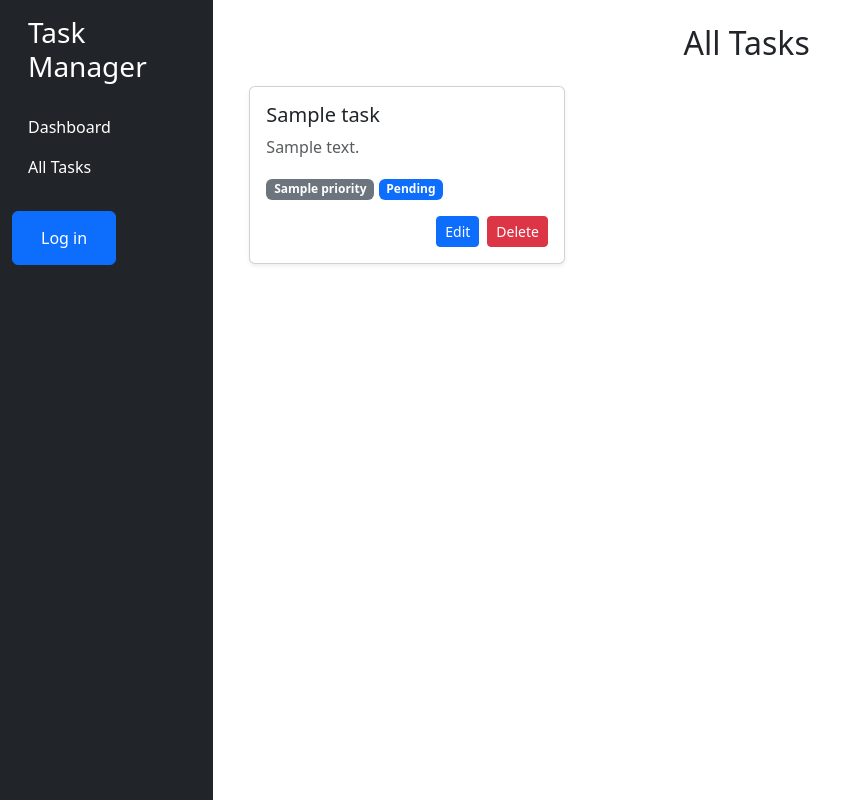
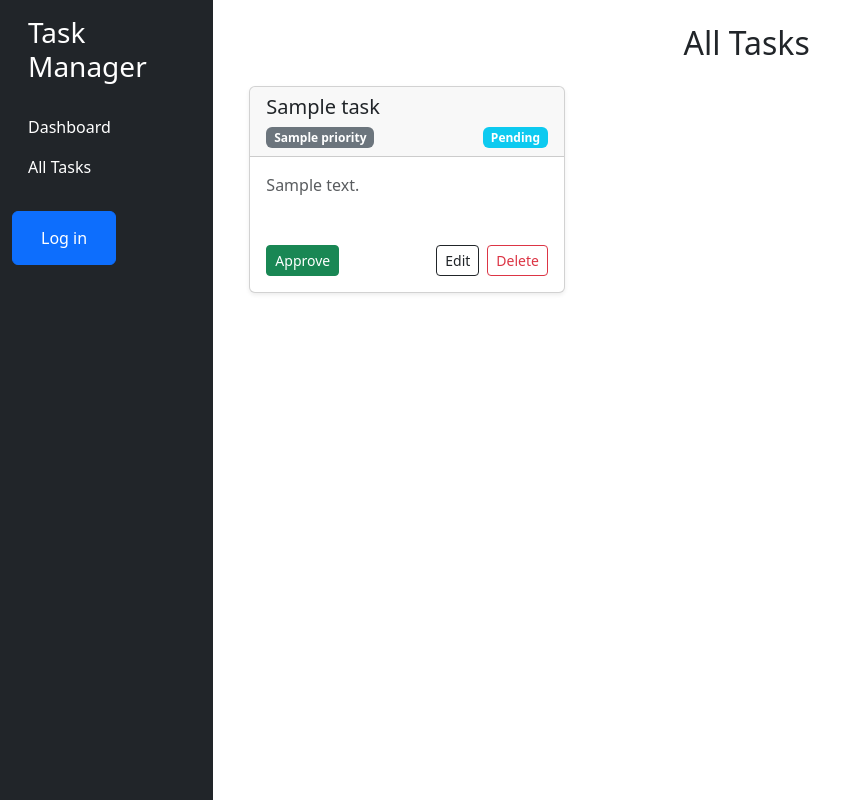
Before and after one commit to omerlenko/it-task-manager, a Django app: template templates/task_manager/task_list.html in a window 1280 px wide. Shown: the whole page, without its empty margins (0-860 px from the left). Run offline with Django 5.2, Linux system fonts and the light colour scheme; the template is opened without the code that fills it: most values are stand-ins (such as "Sample title", 1, 10 or a date in 2020).

Commit message:
chage buttons and badges placement and colors on task cards

```diff
--- a/templates/task_manager/task_list.html
+++ b/templates/task_manager/task_list.html
@@ -9,31 +9,40 @@
         {% for task in task_list %}
           <div class="col-md-6 col-lg-4">
             <div class="card shadow-sm mb-4">
-              <div class="card-body">
-                <h5 class="card-title">
+              <div class="card-header">
+                <h5>
                   <a href="{% url "task_manager:task-detail" pk=task.id %}" class="text-decoration-none text-dark">
                     {{ task.name }}
                   </a>
                 </h5>
-                <p class="card-text text-muted">{{ task.description }}</p>
 
-                <span class="badge
+                <div class="d-flex">
+                  <span class="badge me-auto
                     {% if task.priority == "Urgent" %} bg-danger
                     {% elif task.priority == "High" %} bg-warning
-                  {% elif task.priority == "Medium" %} bg-info
+                    {% elif task.priority == "Medium" %} bg-primary
                     {% else %} bg-secondary {% endif %}">
                     {{ task.priority }}
                   </span>
 
-                <span class="badge {% if task.is_completed %} bg-success {% else %} bg-primary {% endif %}">
+                  <span class="badge {% if task.is_completed %} bg-success {% else %} bg-info {% endif %}">
                     {% if task.is_completed %} Completed {% else %} Pending {% endif %}
                   </span>
-
-                <div class="mt-3 d-flex justify-content-end gap-2">
-                  <a href="{% url "task_manager:task-update" pk=task.id %}" class="btn btn-primary btn-sm">Edit</a>
-                  <a href="{% url "task_manager:task-delete" pk=task.id %}" class="btn btn-danger btn-sm">Delete</a>
                 </div>
 
+
+
+              </div>
+              <div class="card-body">
+                <p class="card-text text-muted">{{ task.description }}</p>
+
+
+
+                <div class="mt-5 d-flex gap-2">
+                  <a href="{% url "task_manager:task-update" pk=task.id %}" class="btn btn-success btn-sm me-auto">Approve</a>
+                  <a href="{% url "task_manager:task-update" pk=task.id %}" class="btn btn-outline-dark btn-sm">Edit</a>
+                  <a href="{% url "task_manager:task-delete" pk=task.id %}" class="btn btn-outline-danger btn-sm">Delete</a>
+                </div>
               </div>
             </div>
           </div>
```
Lines whose indentation alone changed are shown as unchanged.
